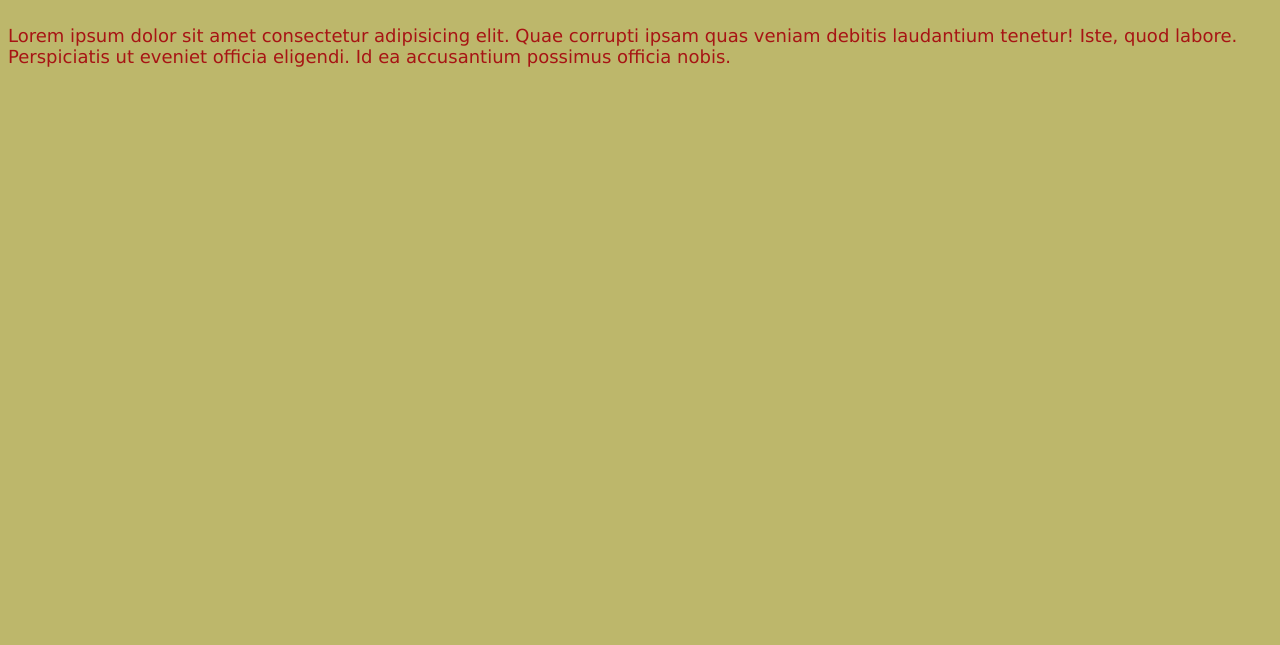
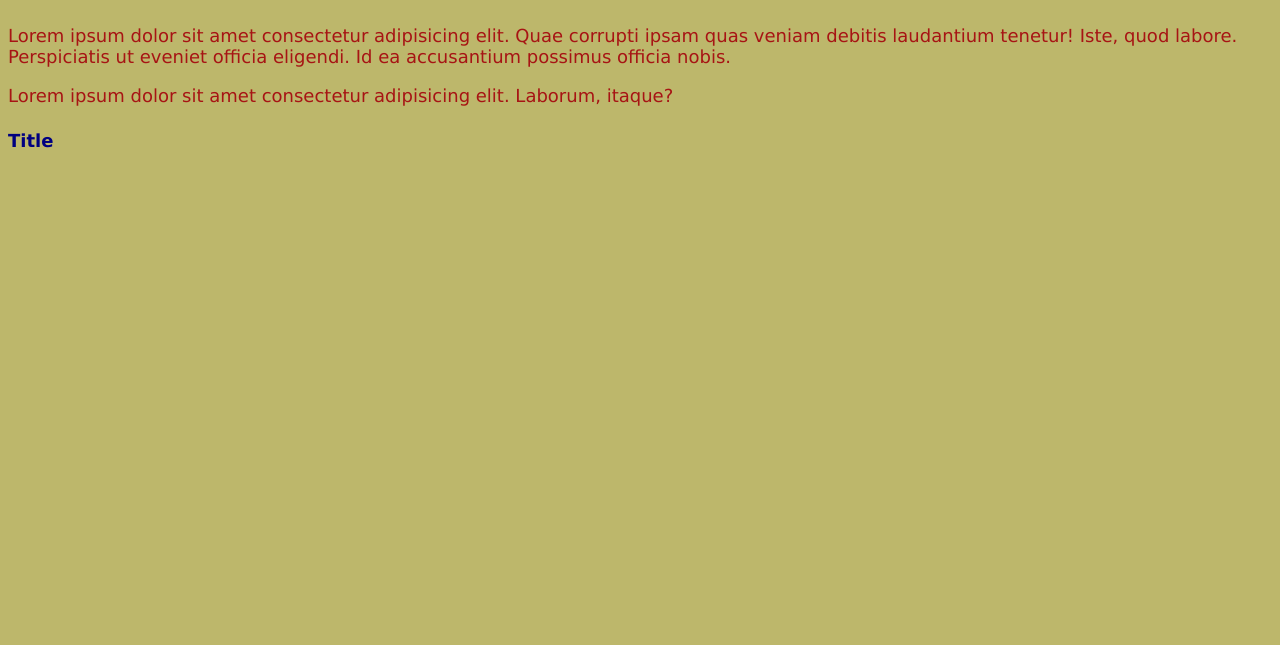
Before and after one commit to zve4202/git-test, a plain HTML site: page index.html in a window 1280 px wide. Shown: the part 155-800 px from the top of the page. Drawn offline with Linux system fonts and the light colour scheme.

Commit message:
добавлено ответвление

```diff
--- a/index.html
+++ b/index.html
@@ -11,5 +11,7 @@
     <p>Git + GitHub</p>
     <h2>Hellow</h2>
     <p>Lorem ipsum dolor sit amet consectetur adipisicing elit. Quae corrupti ipsam quas veniam debitis laudantium tenetur! Iste, quod labore. Perspiciatis ut eveniet officia eligendi. Id ea accusantium possimus officia nobis.</p>
+    <p>Lorem ipsum dolor sit amet consectetur adipisicing elit. Laborum, itaque?</p>
+    <h4>Title</h4>
 </body>
 </html>
```
